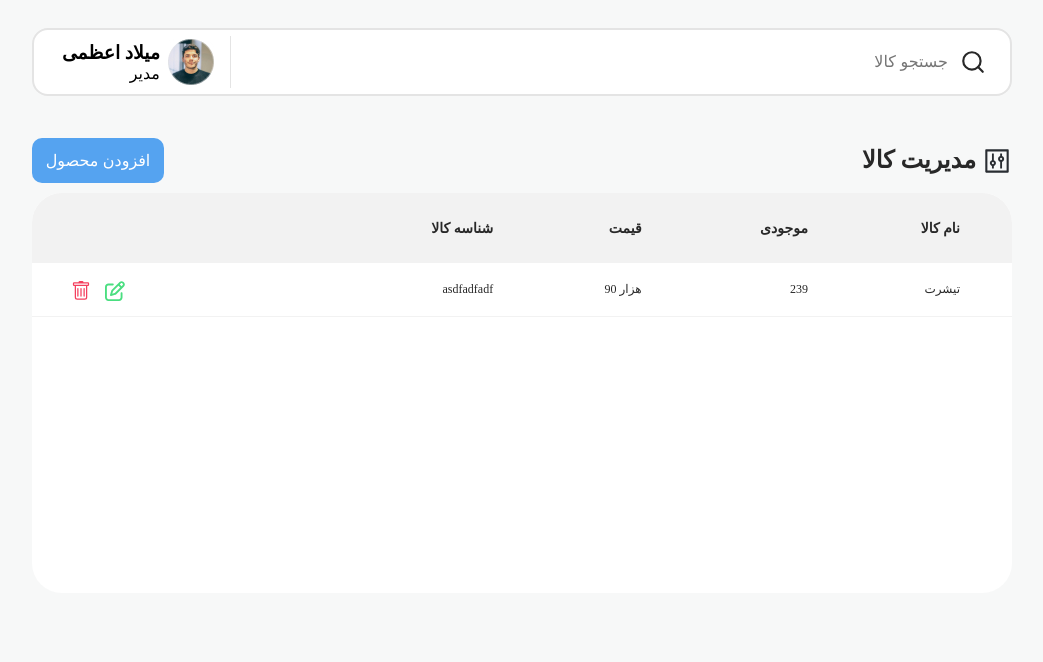
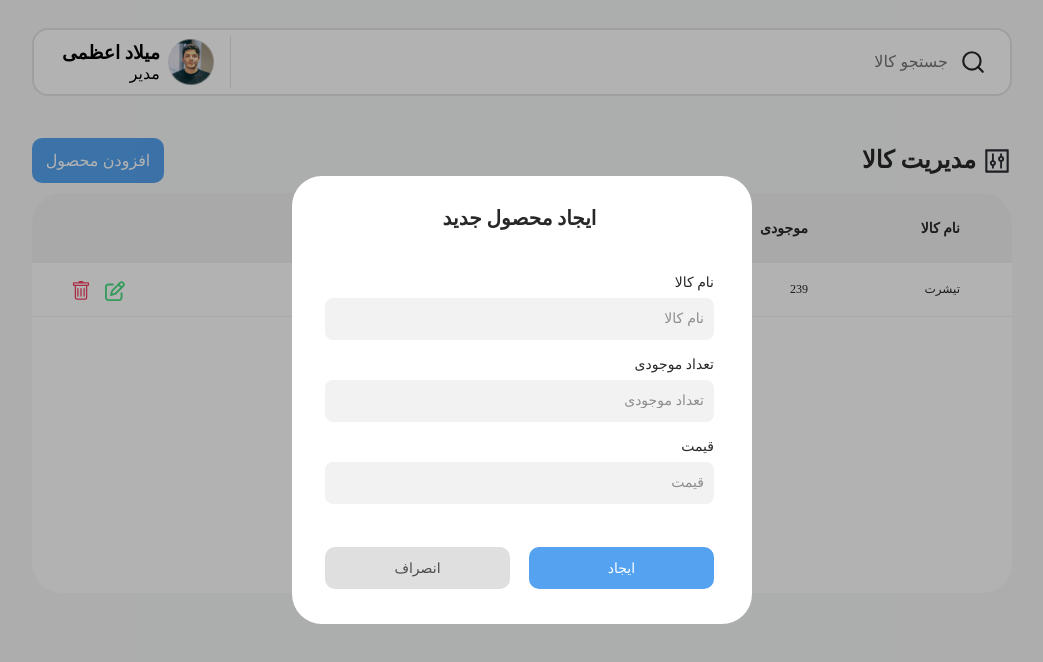
Before and after one commit to mahmood-moghaddasi/shop_admin-panel, a React (Vite) app: page / in a window 1280 px wide. Both pictures are taken after a click on the button "افزودن محصول". Shown: the top 662 px of the page, without its empty margins (118-1161 px from the left). Built offline with nearby package versions, Linux system fonts and the light colour scheme.

Commit message:
Add product Ui created

```diff
--- /dev/null
+++ b/src/components/AddProduct.jsx
@@ -0,0 +1,32 @@
+import React from "react";
+import styles from "./AddProduct.module.css";
+function AddProduct({ setShowAddProduct }) {
+  return (
+    <div className={styles.container}>
+      <div className={styles.form}>
+        <h3>ایجاد محصول جدید</h3>
+
+        <div className={styles.inputs}>
+          <div>
+            <label htmlFor="">نام کالا</label>
+            <input type="text" placeholder="نام کالا" />
+          </div>
+          <div>
+            <label htmlFor="">تعداد موجودی</label>
+            <input type="text" placeholder="تعداد موجودی" />
+          </div>
+          <div>
+            <label htmlFor="">قیمت</label>
+            <input type="text" placeholder="قیمت" />
+          </div>
+        </div>
+        <div className={styles.buttons}>
+          <button onClick={() => setShowAddProduct(false)}>انصراف</button>
+          <button>ایجاد</button>
+        </div>
+      </div>
+    </div>
+  );
+}
+
+export default AddProduct;
--- /dev/null
+++ b/src/components/AddProduct.module.css
@@ -0,0 +1,81 @@
+.container {
+  position: fixed;
+  left: 0;
+  top: 0;
+  width: 100%;
+  height: 100%;
+  background-color: rgba(0, 0, 0, 0.3);
+  display: flex;
+  align-items: center;
+  justify-content: center;
+}
+.form {
+  height: 448px;
+  width: 460px;
+  background-color: white;
+  padding: 30px 36px 35px 31px;
+  display: flex;
+  flex-direction: column;
+  justify-content: space-between;
+  align-items: center;
+  border-radius: 30px;
+}
+.form h3 {
+  color: rgba(40, 40, 40, 1);
+  font-size: 20px;
+  font-weight: 600;
+}
+.inputs {
+  display: flex;
+  flex-direction: column;
+  text-align: right;
+  gap: 16px;
+}
+.inputs div {
+  width: 389px;
+}
+.inputs input {
+  text-align: right;
+  width: 100%;
+  height: 42px;
+  border: none;
+  outline: none;
+  background-color: rgba(242, 242, 242, 1);
+  border-radius: 8px;
+  padding-right: 10px;
+}
+.inputs input::placeholder {
+  font-size: 14px;
+  color: rgba(141, 141, 141, 1);
+  font-weight: 300;
+}
+.inputs label {
+  display: block;
+  margin-bottom: 7px;
+  font-size: 14px;
+  color: rgba(40, 40, 40, 1);
+  font-weight: 500;
+}
+.buttons {
+  display: flex;
+  height: auto;
+  justify-content: space-between;
+  gap: 19px;
+}
+.buttons button {
+  width: 185px;
+  height: 42px;
+  border-radius: 10px;
+  border: none;
+  font-size: 14px;
+  font-weight: 500;
+  cursor: pointer;
+}
+.buttons button:first-child {
+  background-color: rgba(223, 223, 223, 1);
+  color: rgba(40, 40, 40, 0.8);
+}
+.buttons button:last-child {
+  background-color: rgba(85, 163, 240, 1);
+  color: white;
+}
--- a/src/components/ProductsList.jsx
+++ b/src/components/ProductsList.jsx
@@ -3,11 +3,11 @@ import styles from "./ProductsList.module.css";
 import { AiOutlineControl } from "react-icons/ai";
 import { BsTrash } from "react-icons/bs";
 import { FaRegPenToSquare } from "react-icons/fa6";
-function ProductsList() {
+function ProductsList({ setShowAddProduct, showAddProduct }) {
   return (
     <div className={styles.container}>
       <div className={styles.head}>
-        <button>افزودن محصول</button>
+        <button onClick={() => setShowAddProduct(true)}>افزودن محصول</button>
         <div>
           <h1>مدیریت کالا</h1>
           <AiOutlineControl size={30} color="rgba(41, 45, 50, 1)" />
--- a/src/pages/AdminPanelPage.jsx
+++ b/src/pages/AdminPanelPage.jsx
@@ -1,12 +1,15 @@
-import React from "react";
+import React, { useState } from "react";
 import PanelHeader from "../components/PanelHeader";
 import styles from "./AdminPanelPage.module.css";
 import ProductsList from "../components/ProductsList";
+import AddProduct from "../components/AddProduct";
 function AdminPanelPage() {
+  const [showAddProduct, setShowAddProduct] = useState(false);
   return (
     <div className={styles.container}>
       <PanelHeader />
-      <ProductsList />
+      <ProductsList setShowAddProduct={setShowAddProduct} />
+      {showAddProduct && <AddProduct setShowAddProduct={setShowAddProduct} />}
     </div>
   );
 }
```
